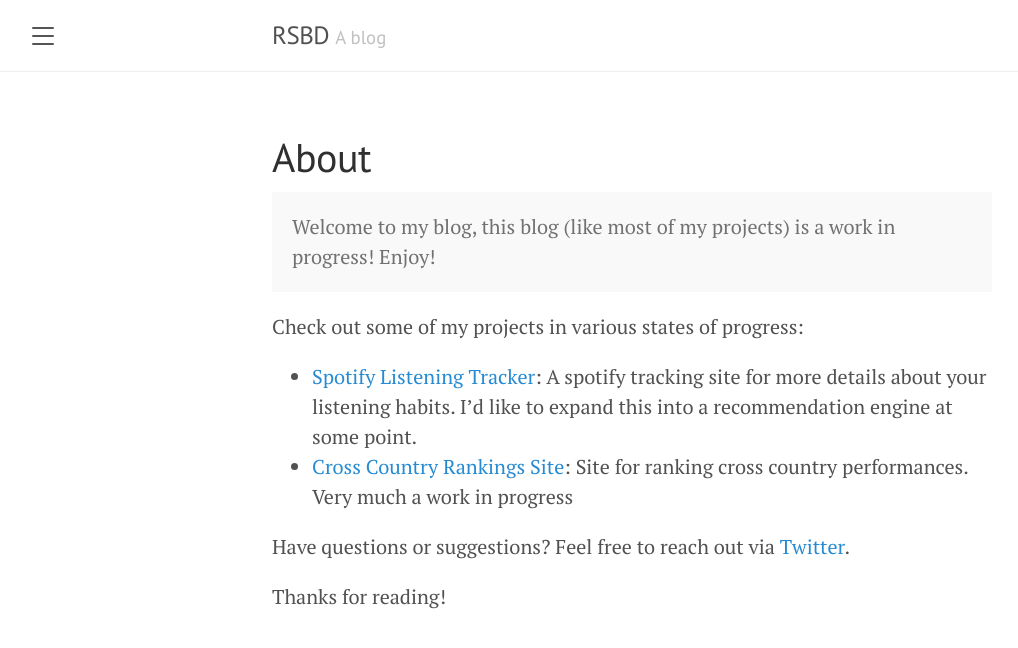
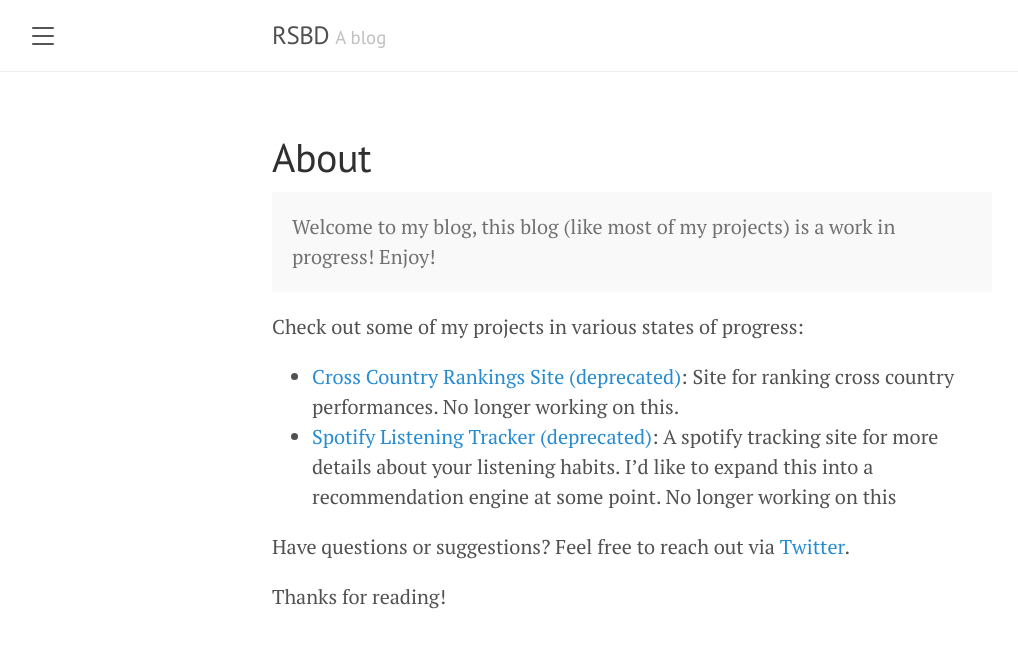
Before and after one commit to spkane31/spkane31.github.io, a Jekyll site: the page built from docs/about.md, in a window 1280 px wide. Shown: the top 648 px of the page, without its empty margins (8-1026 px from the left). Built offline with Jekyll 4.4.1, drawn with Linux system fonts in a browser that asks for light colours.

Commit message:
updates from a while ago

```diff
--- a/docs/about.md
+++ b/docs/about.md
@@ -9,8 +9,8 @@ title: About
 
 Check out some of my projects in various states of progress:
 
-- [Spotify Listening Tracker](https://music.rsbd.us): A spotify tracking site for more details about your listening habits. I'd like to expand this into a recommendation engine at some point.
-- [Cross Country Rankings Site](https://rankings.rsbd.us): Site for ranking cross country performances. Very much a work in progress
+- [Cross Country Rankings Site (deprecated)](https://github.com/spkane31/cross-country-rankings): Site for ranking cross country performances. No longer working on this.
+- [Spotify Listening Tracker (deprecated)](https://github.com/spkane31/spotify-tracker): A spotify tracking site for more details about your listening habits. I'd like to expand this into a recommendation engine at some point. No longer working on this
 
 Have questions or suggestions? Feel free to reach out via [Twitter](https://twitter.com/SeanKane942).
 
```
Also changed, not shown: 1 other file.
